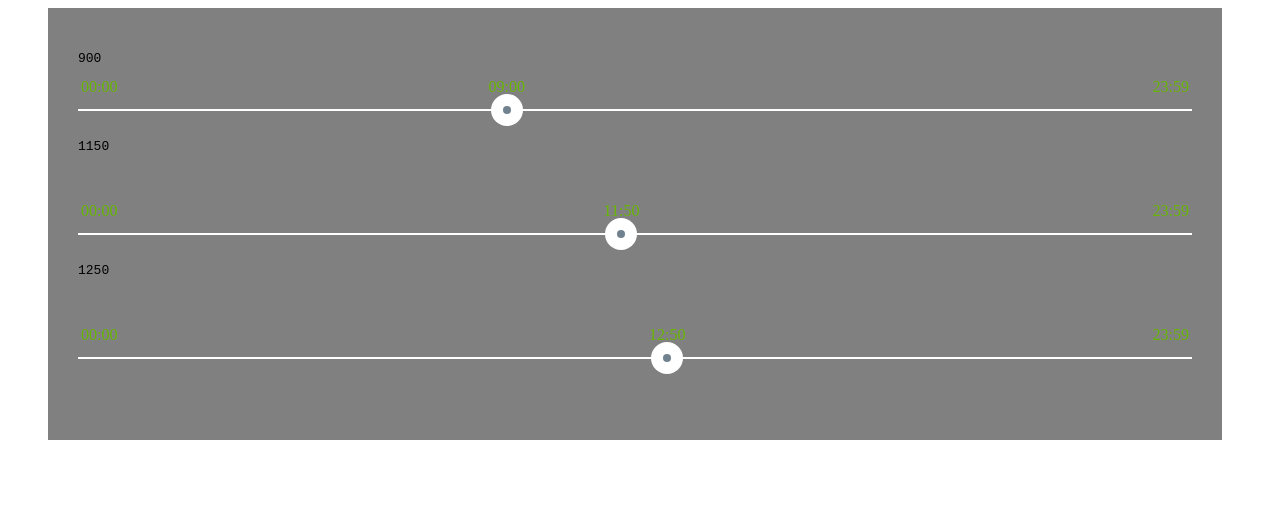
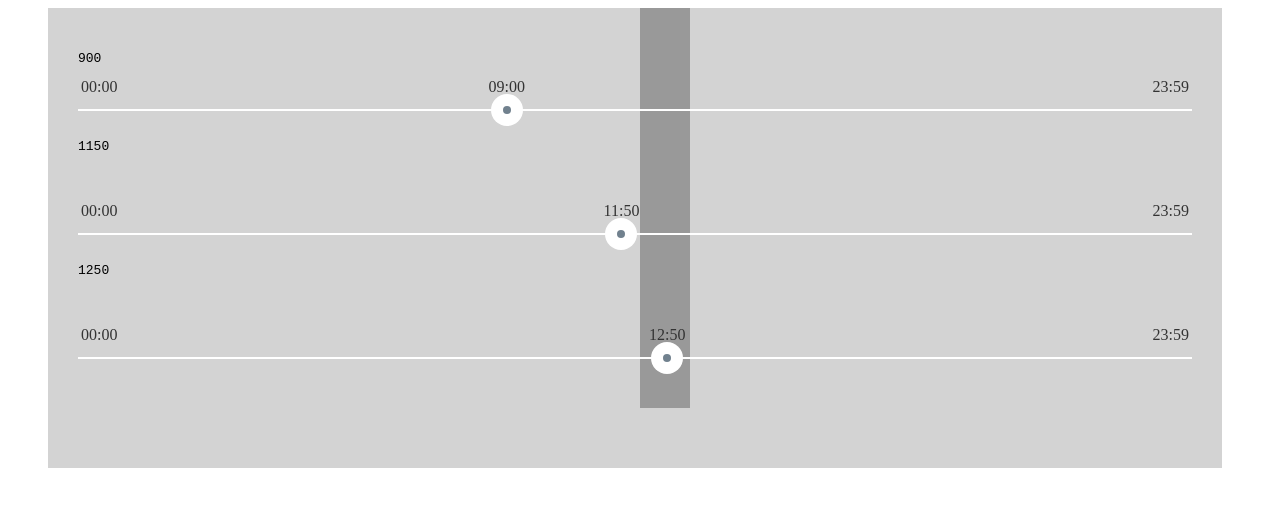
Before and after one commit to gouravtiwari/ng-sliders, a website: page app/demo/index.html in a window 1280 px wide. Drawn offline with nearby package versions, Linux system fonts and the light colour scheme.

Commit message:
updated styling of sliders

```diff
--- a/app/demo/index.html
+++ b/app/demo/index.html
@@ -5,13 +5,15 @@
     <meta charset="utf-8" />
     <title>AngularJS Slider Plunker</title>
     <link rel="stylesheet" href="../vendor/stylesheets/rzslider.css" />
+    <link rel="stylesheet" href="../vendor/stylesheets/main.css" />
     <script src="../bower_components/angular/angular.min.js"></script>
     <script src="../vendor/javascripts/rzslider.js"></script>
 </head>
 
 <body ng-controller="MainCtrl">
-
-<div style="background-color: #808080;margin-left: 40px;margin-right: 50px; padding: 30px;">
+<div class="lunch">
+</div>
+<div class="day">
     <pre>{{ priceSlider.model | json }}</pre>
 
     <rzslider
--- /dev/null
+++ b/app/vendor/stylesheets/main.css
@@ -0,0 +1,38 @@
+rzslider span.pointer:hover:after {
+  background-color: #333333;;
+}
+
+rzslider span.pointer.active:after {
+  background-color: #333333;;
+}
+
+rzslider span.bubble {
+  top: -32px;
+  padding: 1px 3px 1px 3px;
+  color: #333333;
+  cursor: default;
+}
+
+rzslider span.bubble.selection {
+  top: 15px;
+}
+
+rzslider span.bubble.limit {
+  color: #333333;;
+}
+
+.day{
+  background-color: #d3d3d3;
+  margin-left: 40px;
+  margin-right: 50px;
+  padding: 30px;
+  height: 400px;
+}
+
+.lunch{
+  position: absolute;
+  width: 50px;
+  background-color: #999999;
+  height: 400px;
+  left: 50%;
+}
```
